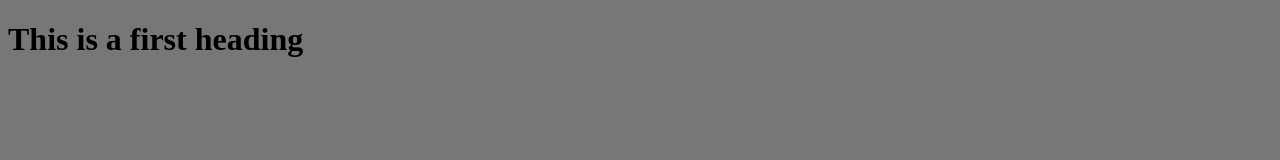
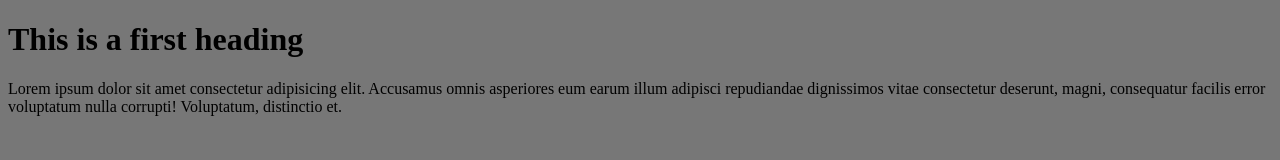
Before and after one commit to Goljar-Rahman/test, a plain HTML site: page index.html in a window 1280 px wide. Drawn offline with Linux system fonts and the light colour scheme.

Commit message:
this is another changes

```diff
--- a/index.html
+++ b/index.html
@@ -9,6 +9,7 @@
 </head>
 <body>
     <h1>This is a first heading</h1>
+    <p>Lorem ipsum dolor sit amet consectetur adipisicing elit. Accusamus omnis asperiores eum earum illum adipisci repudiandae dignissimos vitae consectetur deserunt, magni, consequatur facilis error voluptatum nulla corrupti! Voluptatum, distinctio et.</p>
 
 </body>
 </html>
```
